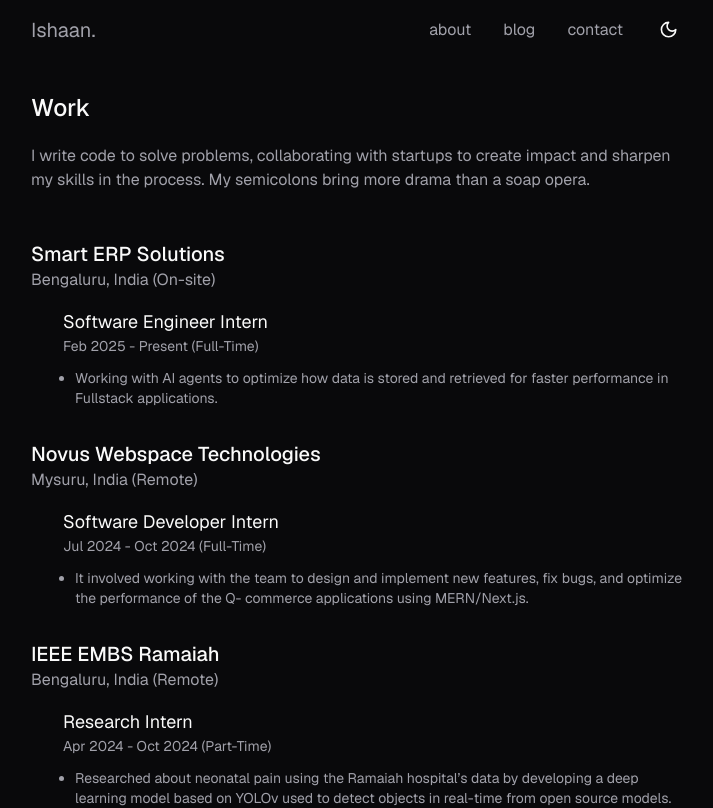
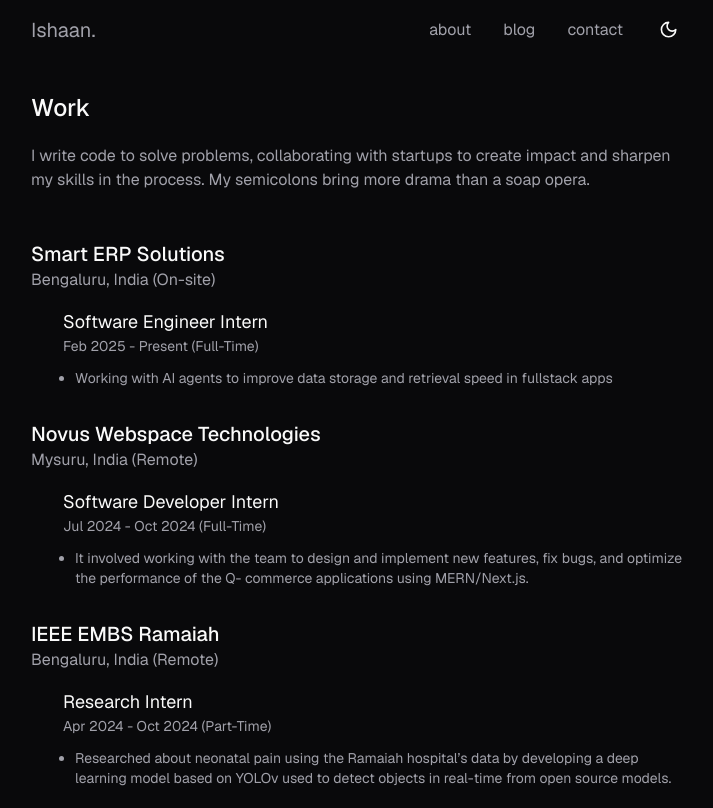
Before and after one commit to 1sh22/ishaanchoubey1, a Next.js app: page /about in a window 1280 px wide. Shown: the top 808 px of the page, without its empty margins (281-994 px from the left). Built offline with nearby package versions, Linux system fonts and the light colour scheme.

Commit message:
exp: update

```diff
--- a/src/constant/data.ts
+++ b/src/constant/data.ts
@@ -59,7 +59,7 @@
         fromToTill: "Feb 2025 - Present",
         type: "Full-Time",
         notes: [
-          "Working with AI agents to optimize how data is stored and retrieved for faster performance in Fullstack applications."
+          "Working with AI agents to improve data storage and retrieval speed in fullstack apps"
         ],
       },
     ],
```
